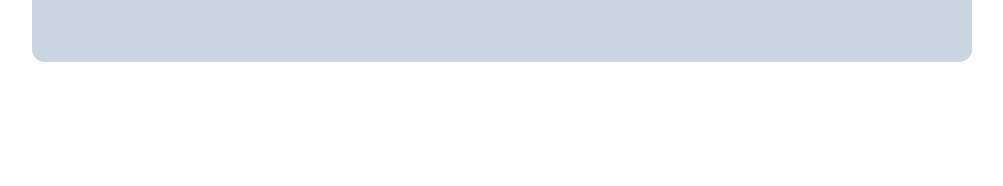
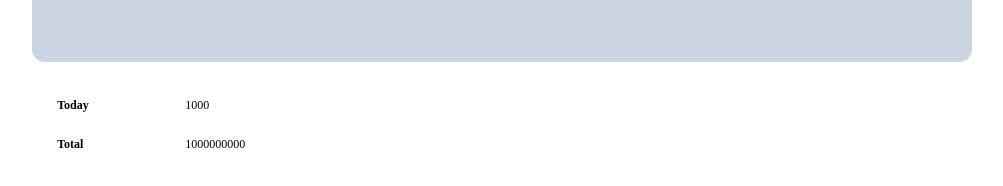
Before and after one commit to PanicBear/alba-job-clone, a React (Create React App) app: page / in a window 1280 px wide. Shown: the part 266-452 px from the top of the page, without its empty margins (138-1141 px from the left). Built offline with nearby package versions, Linux system fonts and the light colour scheme.

Commit message:
feat(viewCount): added view count section in home

```diff
--- /dev/null
+++ b/src/components/atoms/Count.tsx
@@ -0,0 +1,35 @@
+import React from 'react';
+import styled from 'styled-components';
+import { Layout } from '../../styles';
+
+interface CountProps {
+  fieldName: string;
+  fieldCount: number;
+}
+
+const CountWrapper = styled.div`
+  ${Layout.flexRowBetween}
+  width: 30vw;
+`;
+const CountFieldName = styled.p`
+  flex: 1;
+  font-size: 1.5vh;
+  font-weight: bold;
+  margin: 0.5em 0;
+`;
+const CountFieldNumber = styled.p`
+  flex: 2;
+  font-size: 1.5vh;
+  margin-bottom: 0.5em 0;
+`;
+
+const Count: (props: CountProps) => JSX.Element = ({ fieldName, fieldCount }) => {
+  return (
+    <CountWrapper>
+      <CountFieldName>{fieldName}</CountFieldName>
+      <CountFieldNumber>{fieldCount}</CountFieldNumber>
+    </CountWrapper>
+  );
+};
+
+export default Count;
--- a/src/components/atoms/index.ts
+++ b/src/components/atoms/index.ts
@@ -4,3 +4,4 @@ export { default as Button } from './Button';
 export { default as FormErrorMessage } from './FormErrorMessage';
 export { default as Input } from './Input';
 export { default as AdBanner } from './AdBanner';
+export { default as Count } from './Count';
--- a/src/components/molecules/index.ts
+++ b/src/components/molecules/index.ts
@@ -1,3 +1,2 @@
 export { default as Search } from './Search';
 export { default as Navbar } from './Navbar';
-export { default as ViewCount } from './ViewCount';
--- a/src/components/pages/Home.tsx
+++ b/src/components/pages/Home.tsx
@@ -1,15 +1,43 @@
 import React from 'react';
+import styled from 'styled-components';
+import { Layout } from '../../styles';
 import { AdBanner } from '../atoms';
+import Count from '../atoms/Count';
 import { Navbar, Search } from '../molecules';
 import { Header } from '../organisms';
 
+const ViewCountSection = styled.section`
+  ${Layout.flexRowBetween};
+  ${Layout.spacePadding};
+`;
+const ViewCount = styled.div`
+  ${Layout.flexColStart}
+  ${Layout.spacePadding}
+`;
+const ToAllJobsWrapper = styled.div`
+  flex: row;
+`;
+const ToAllJobsArea = styled.p`
+  font-size: 2.5vh;
+  height: 2.5vh;
+`;
+
 const Home: (props: any) => JSX.Element = (props) => {
+  const dailyVisitor = 1000;
+  const totalVisitor = 1000000000;
+
   return (
     <>
       <Header />
       <Search />
       <Navbar />
       <AdBanner />
+      <ViewCountSection>
+        <ViewCount>
+          <Count fieldName={'Today'} fieldCount={dailyVisitor} />
+          <Count fieldName={'Total'} fieldCount={totalVisitor} />
+        </ViewCount>
+      </ViewCountSection>
     </>
   );
 };
--- a/src/styles/index.ts
+++ b/src/styles/index.ts
@@ -17,7 +17,7 @@ export const Layout = {
     display: flex;
     flex-direction: column;
     justify-content: center;
-    align-items: center;
+    align-items: flex-start;
   `,
   spacePadding: css`
     padding: 1vh 2vw;
```
